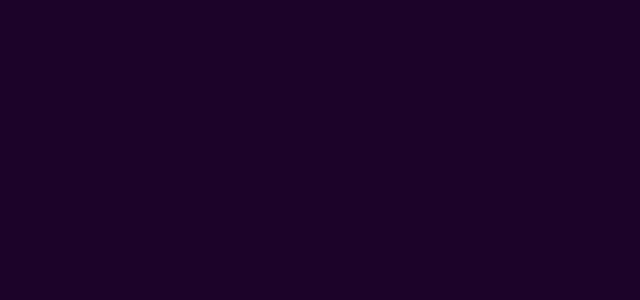
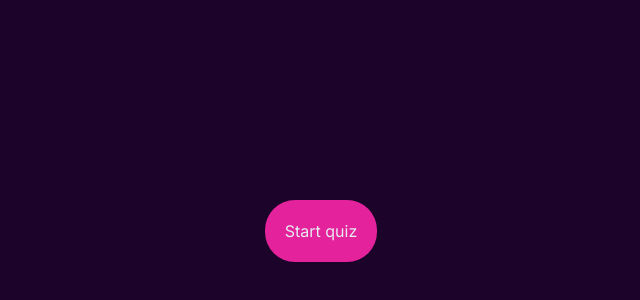
Before and after one commit to kbattya/quiz, a Next.js app: page / in a window 1280 px wide. Shown: the part 94-394 px from the top of the page, without its empty margins (319-959 px from the left). Built offline with nearby package versions, Linux system fonts and the light colour scheme.

Commit message:
added link to quize from the home page

```diff
--- a/src/app/page.js
+++ b/src/app/page.js
@@ -1,9 +1,14 @@
 import styles from "./page.module.css";
+import PrimaryButton from "./client/styled-components/buttons/PrimaryButton";
+import Link from "next/link";
 
 export default function Home() {
 
   return (
-    <main className={styles.main}>
+    <main className="page_container">
+			<Link href="/quiz/language">
+				<PrimaryButton>Start quiz</PrimaryButton>
+			</Link>
     </main>
   );
 }
```
